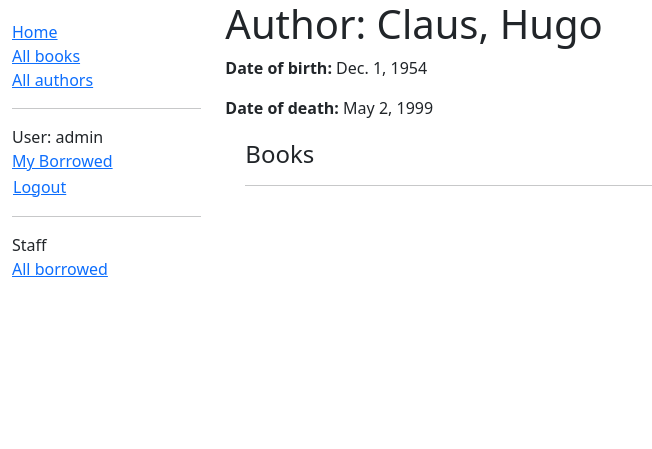
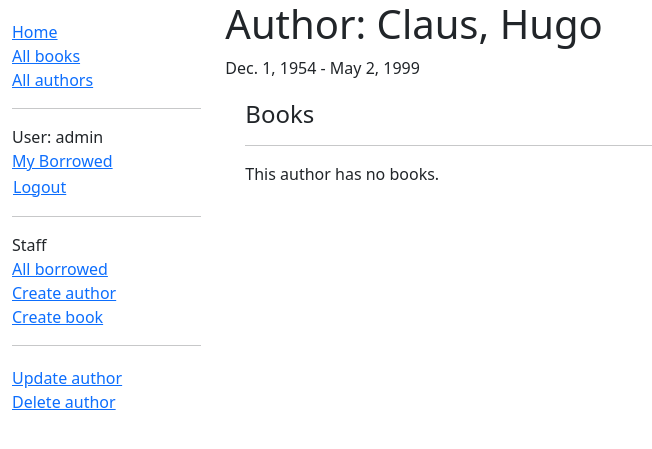
Before and after one commit to GeertD/LocalLibrary, a Django app: page /catalog/author/7 in a window 1280 px wide. Shown: the top 449 px of the page, without its empty margins (0-652 px from the left). Run offline with Django 5.2, Linux system fonts and the light colour scheme; a user stored in the database is signed in; data comes from the database, SQL or seed files in the repository; both versions use the stored data as it was after the commit.

Commit message:
Add forms and validation

```diff
--- a/catalog/models.py
+++ b/catalog/models.py
@@ -6,6 +6,9 @@ from django.urls import reverse
 from django.db.models import UniqueConstraint
 from django.db.models.functions import Lower
 from django.conf import settings
+from django.core.exceptions import ValidationError
+
+from .validators import is_isbn
 
 
 class Genre(models.Model):
@@ -74,7 +77,8 @@ class Book(models.Model):
         max_length=13,
         unique=True,
         help_text='13 Character <a href="https://www.isbn-international.org/content/what-isbn'
-                                      '">ISBN number</a>'
+                                      '">ISBN number</a>',
+        validators=[is_isbn]
         )
     genre = models.ManyToManyField(
         to=Genre,
--- a/catalog/templates/catalog/author_detail.html
+++ b/catalog/templates/catalog/author_detail.html
@@ -2,15 +2,31 @@
 
 {% block content %}
   <h1>Author: {{ author }}</h1>
-
-  <p><strong>Date of birth:</strong> {{ author.date_of_birth }}</p>
-  <p><strong>Date of death:</strong> {{ author.date_of_death }}</p>
+  <p>{{ author.date_of_birth }} - {{ author.date_of_death }}</p>
 
   <div style="margin-left:20px;margin-top:20px">
     <h4>Books</h4>
     <hr />
     {% for book in author.book_set.all %}
       <p><a href="{{book.get_absolute_url}}">{{ book.title }}</a></p>
+    {% empty %}
+      <p>This author has no books.</p>
     {% endfor %}
   </div>
 {% endblock %}
+
+{% block sidebar %}
+  {{block.super}}
+
+  {% if perms.catalog.change_author or perms.catalog.delete_author %}
+    <hr>
+    <ul class="sidebar-nav">
+      {% if perms.catalog.change_author %}
+        <li><a href="{% url "author-update" author.id %}">Update author</a></li>
+      {% endif %}
+      {% if not author.book_set.all and perms.catalog.delete_author %}
+        <li><a href="{% url "author-delete" author.id %}">Delete author</a></li>
+      {% endif %}
+    </ul>
+  {% endif %}
+{% endblock sidebar %}
--- a/catalog/templates/catalog/base_generic.html
+++ b/catalog/templates/catalog/base_generic.html
@@ -39,12 +39,16 @@
               {% endif %}
               <hr>
 
-              {% if perms.catalog.can_mark_returned %}
+              {% if user.is_staff %}
                 <li>Staff</li>
                 <li><a href="{% url "all-borrowed" %}">All borrowed</a></li>
-
+                {% if perms.catalog.add_author %}
+                  <li><a href="{% url "author-create" %}">Create author</a></li>
+                {% endif %}
+                {% if perms.catalog.add_book %}
+                  <li><a href="{% url "book-create" %}">Create book</a></li>
+                {% endif %}
               {% endif %}
-
 
             </ul>
           {% endblock %}
--- a/catalog/templates/catalog/books_borrowed.html
+++ b/catalog/templates/catalog/books_borrowed.html
@@ -9,6 +9,7 @@
       <th scope="col">Author</th>
       <th scope="col">Due Date</th>
       <th scope="col">Borrower</th>
+      <th scope="col">Renew</th>
     </tr>
   </thead>
   <tbody>
@@ -18,6 +19,7 @@
       <td>{{bookinst.book.author.last_name}}, {{bookinst.book.author.first_name}}</td>
       <td {% if bookinst.is_overdue %}class="text-danger"{% endif %}>{{bookinst.due_back}}</td>
       <td>{{bookinst.borrower.username}}</td>
+      <td><a href="{% url "renew-book-librarian" bookinst.id %}">Renew</a></td>
     </tr>
     {% empty %}
     <tr>
--- a/catalog/urls.py
+++ b/catalog/urls.py
@@ -9,4 +9,11 @@ urlpatterns = [
     path("author/<int:pk>", views.AuthorDetailView.as_view(), name="author-detail"),
     path("mybooks/", views.LoanedBooksByUserListView.as_view(), name="my-borrowed"),
     path("all-borrowed/", views.BooksBorrowedListView.as_view(), name="all-borrowed"),
+    path("book/<uuid:pk>/renew/", views.renew_book_librarian, name="renew-book-librarian"),
+    path("author/create/", views.AuthorCreate.as_view(), name="author-create"),
+    path("author/<int:pk>/update/", views.AuthorUpdate.as_view(), name="author-update"),
+    path("author/<int:pk>/delete/", views.AuthorDelete.as_view(), name="author-delete"),
+    path("book/create/", views.BookCreate.as_view(), name="book-create"),
+    path("book/<int:pk>/update/", views.BookUpdate.as_view(), name="book-update"),
+    path("book/<int:pk>/delete/", views.BookDelete.as_view(), name="book-delete"),
 ]
--- a/catalog/views.py
+++ b/catalog/views.py
@@ -1,8 +1,15 @@
-from django.shortcuts import render
+import datetime
+
+from django.http import HttpResponseRedirect
+from django.shortcuts import render, get_object_or_404
 from django.views import generic
+from django.views.generic.edit import CreateView, UpdateView, DeleteView
+from django.urls import reverse, reverse_lazy
 from django.contrib.auth.mixins import LoginRequiredMixin, PermissionRequiredMixin
+from django.contrib.auth.decorators import login_required, permission_required
 
 from catalog.models import Author, Book, BookInstance, Genre
+from catalog.forms import RenewBookForm
 
 
 def index(request):
@@ -68,3 +75,77 @@ class BooksBorrowedListView(PermissionRequiredMixin, generic.ListView):
     def get_queryset(self):
         data = BookInstance.objects.filter(status="o").order_by("due_back")
         return data
+
+
+@login_required
+@permission_required('catalog.can_mark_returned', raise_exception=True)
+def renew_book_librarian(request, pk):
+    """View for renewing a specific BookInstance by a librarian."""
+    book_instance = get_object_or_404(BookInstance, pk=pk)
+
+    if request.method == "POST":
+        form = RenewBookForm(request.POST)
+        if form.is_valid():
+            book_instance.due_back = form.cleaned_data['renewal_date']
+            book_instance.save()
+            return HttpResponseRedirect(reverse('all-borrowed'))
+    else:
+        proposed_renewal_date = datetime.date.today() + datetime.timedelta(weeks=3)
+        form = RenewBookForm(initial={'renewal_date': proposed_renewal_date})
+
+    context = {
+        'form': form,
+        'book_instance': book_instance,
+    }
+    return render(request, 'catalog/book_renew_librarian.html', context)
+
+
+class AuthorCreate(PermissionRequiredMixin, CreateView):
+    model = Author
+    fields = ['first_name', 'last_name', 'date_of_birth', 'date_of_death']
+    initial = {'date_of_death': '11/11/2023'}
+    permission_required = 'catalog.add_author'
+
+
+class AuthorUpdate(PermissionRequiredMixin, UpdateView):
+    model = Author
+    fields = ['first_name', 'last_name', 'date_of_birth', 'date_of_death']
+    permission_required = 'catalog.change_author'
+
+
+class AuthorDelete(PermissionRequiredMixin, DeleteView):
+    model = Author
+    success_url = reverse_lazy('authors')
+    permission_required = 'catalog.delete_author'
+
+    def form_valid(self, form):
+        try:
+            self.object.delete()
+            return HttpResponseRedirect(self.success_url)
+        except Exception as e:
+            return HttpResponseRedirect(reverse("author-delete", kwargs={"pk": self.object.pk}))
+
+
+class BookCreate(PermissionRequiredMixin, CreateView):
+    model = Book
+    fields = ['title', 'author', 'summary', 'isbn', 'genre', 'language']
+    permission_required = 'catalog.add_book'
+
+
+class BookUpdate(PermissionRequiredMixin, UpdateView):
+    model = Book
+    fields = ['title', 'author', 'summary', 'isbn', 'genre', 'language']
+    permission_required = 'catalog.change_book'
+
+
+class BookDelete(PermissionRequiredMixin, DeleteView):
+    model = Book
+    success_url = reverse_lazy('books')
+    permission_required = 'catalog.delete_book'
+
+    def form_valid(self, form):
+        try:
+            self.object.delete()
+            return HttpResponseRedirect(self.success_url)
+        except Exception as e:
+            return HttpResponseRedirect(reverse("book-delete", kwargs={"pk": self.object.pk}))
```
Also changed, not shown: catalog/forms.py (added, +17 -0 lines), catalog/templates/catalog/author_confirm_delete.html (added, +23 -0 lines), catalog/templates/catalog/author_form.html (added, +12 -0 lines), catalog/templates/catalog/author_list.html (+16 -9 lines), catalog/templates/catalog/book_confirm_delete.html (added, +23 -0 lines), catalog/templates/catalog/book_detail.html (+16 -0 lines), catalog/templates/catalog/book_form.html (added, +12 -0 lines), catalog/templates/catalog/book_list.html (+14 -10 lines), catalog/templates/catalog/book_renew_librarian.html (added, +15 -0 lines), catalog/validators.py (added, +7 -0 lines), db.sqlite3.
